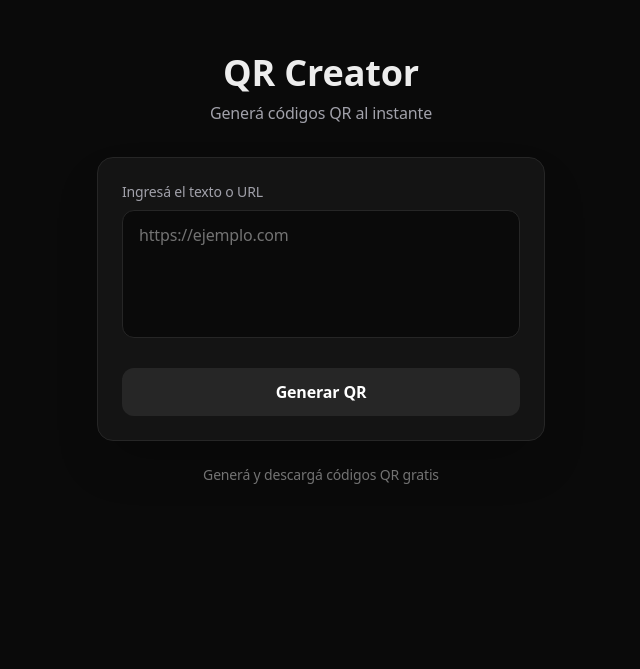
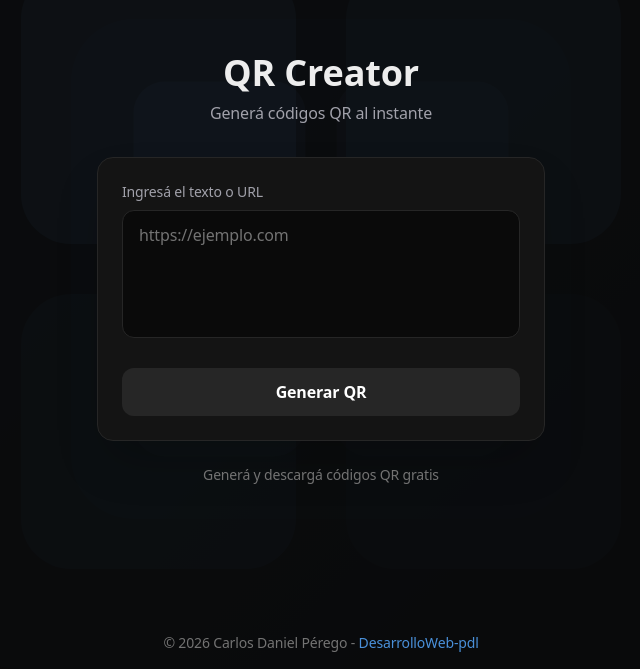
Before and after one commit to DesarrolloWeb-PDL/libresqr, a Next.js app: page / in a window 1280 px wide. Shown: the part 131-800 px from the top of the page, without its empty margins (319-959 px from the left). Built offline with nearby package versions, Linux system fonts and the light colour scheme.

Commit message:
feat: favicon azul marino, fondo/marca de agua, footer con link a portfolio

```diff
--- a/src/app/layout.tsx
+++ b/src/app/layout.tsx
@@ -15,6 +15,9 @@ const geistMono = Geist_Mono({
 export const metadata: Metadata = {
   title: "QR Creator - Generador de Códigos QR",
   description: "Generá códigos QR gratis al instante. Convertí texto o URLs en códigos QR descargables.",
+  icons: {
+    icon: "/favicon.svg",
+  },
 };
 
 export default function RootLayout({ children }: LayoutProps<"/">) {
--- a/src/app/page.tsx
+++ b/src/app/page.tsx
@@ -37,8 +37,30 @@ export default function Home() {
   };
 
   return (
-    <div className="min-h-screen bg-[#0a0a0a] flex flex-col items-center justify-center p-4">
-      <div className="w-full max-w-md">
+    <div className="min-h-screen bg-[#0a0a0a] flex flex-col items-center justify-center p-4 relative overflow-hidden">
+      {/* Fondo sutil */}
+      <div
+        className="fixed inset-0 pointer-events-none z-0 opacity-5"
+        style={{
+          backgroundImage: "url(/favicon.svg)",
+          backgroundRepeat: "no-repeat",
+          backgroundPosition: "center",
+          backgroundSize: "min(80vw, 800px)",
+        }}
+      />
+
+      {/* Marca de agua */}
+      <div
+        className="fixed inset-0 pointer-events-none z-0 opacity-[0.03]"
+        style={{
+          backgroundImage: "url(/favicon.svg)",
+          backgroundRepeat: "no-repeat",
+          backgroundPosition: "center",
+          backgroundSize: "min(50vw, 500px)",
+        }}
+      />
+
+      <div className="w-full max-w-md relative z-10">
         <div className="text-center mb-8">
           <h1 className="text-4xl font-bold text-[#ededed] mb-2">
             QR Creator
@@ -60,14 +82,14 @@ export default function Home() {
                 setQrGenerated(false);
               }}
               placeholder="https://ejemplo.com"
-              className="w-full h-32 px-4 py-3 bg-[#0a0a0a] border border-[#262626] rounded-xl text-[#ededed] placeholder-[#737373] focus:outline-none focus:ring-2 focus:ring-[#e85d04] focus:border-transparent resize-none"
+              className="w-full h-32 px-4 py-3 bg-[#0a0a0a] border border-[#262626] rounded-xl text-[#ededed] placeholder-[#737373] focus:outline-none focus:ring-2 focus:ring-[#4a90d9] focus:border-transparent resize-none"
             />
           </div>
 
           <button
             onClick={handleGenerate}
             disabled={!text.trim()}
-            className="w-full py-3 px-6 bg-[#e85d04] hover:bg-[#d45203] disabled:bg-[#262626] disabled:cursor-not-allowed text-white font-semibold rounded-xl transition-all duration-200 transform hover:scale-[1.02] active:scale-[0.98]"
+            className="w-full py-3 px-6 bg-[#4a90d9] hover:bg-[#3a7bc8] disabled:bg-[#262626] disabled:cursor-not-allowed text-white font-semibold rounded-xl transition-all duration-200 transform hover:scale-[1.02] active:scale-[0.98]"
           >
             Generar QR
           </button>
@@ -100,6 +122,19 @@ export default function Home() {
           Generá y descargá códigos QR gratis
         </p>
       </div>
+
+      {/* Footer */}
+      <footer className="absolute bottom-0 left-0 right-0 py-4 text-center text-[#737373] text-sm z-10">
+        © 2026 Carlos Daniel Pérego -{' '}
+        <a
+          href="https://freelancer-inicio.vercel.app/"
+          target="_blank"
+          rel="noopener noreferrer"
+          className="text-[#4a90d9] hover:text-[#6ab0ff] transition-colors"
+        >
+          DesarrolloWeb-pdl
+        </a>
+      </footer>
     </div>
   );
 }
```
Also changed, not shown: public/favicon.svg (added).
